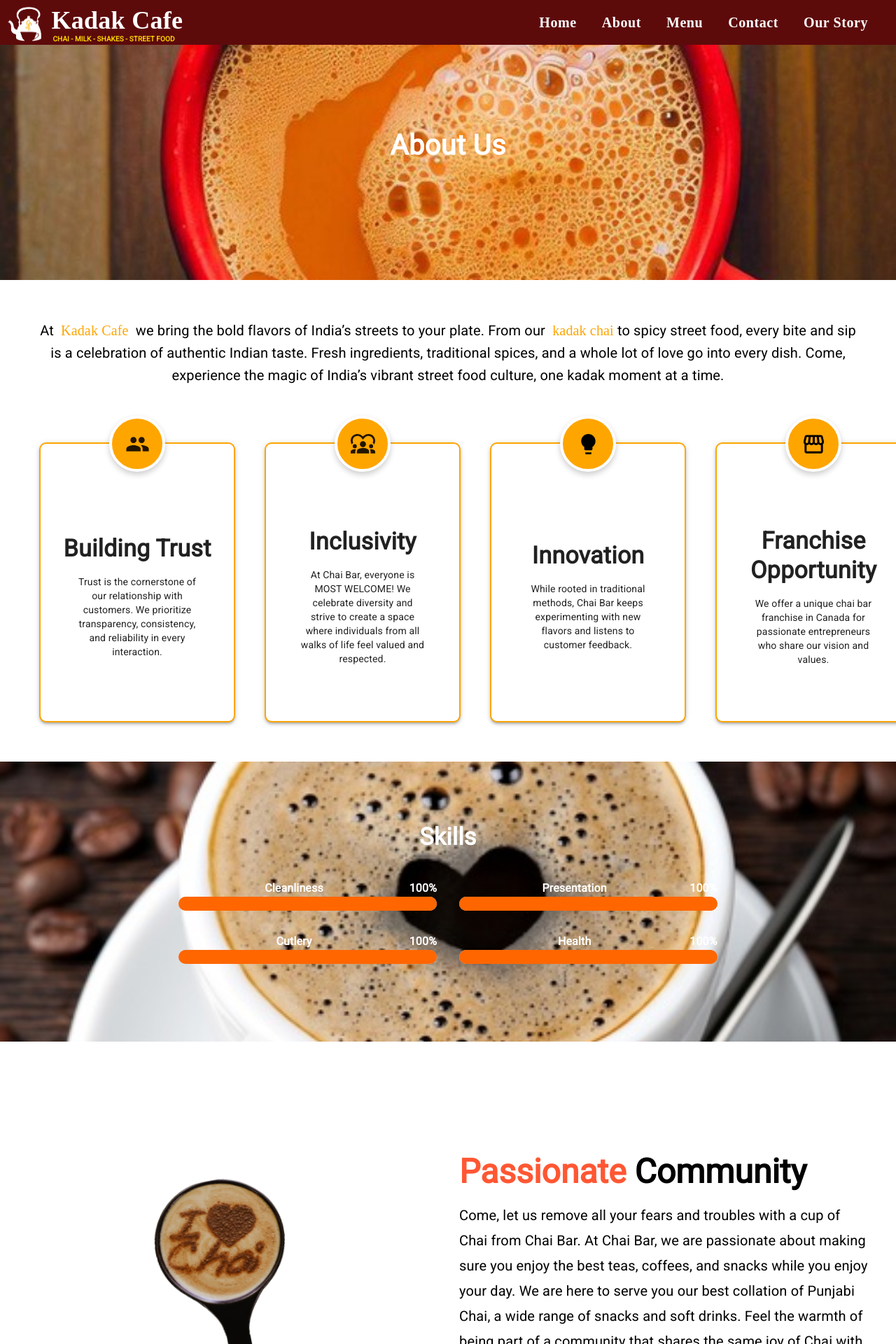
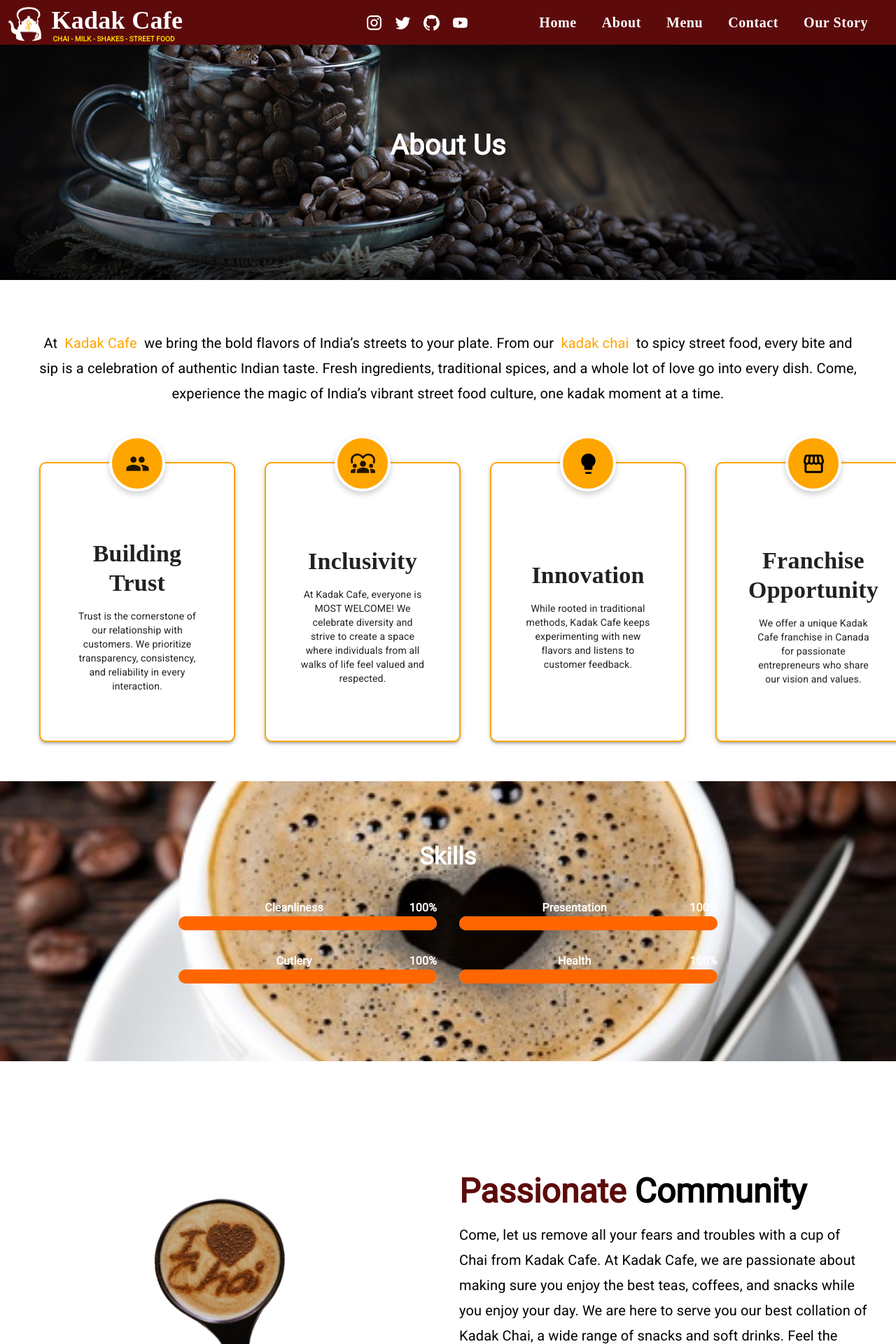
Before and after one commit to kanmanip84/KadakCafePhase1, a React (Create React App) app: page /about in a window 1280 px wide. Shown: the top 1920 px of the page at 70% size. Built offline with nearby package versions, Linux system fonts and the light colour scheme.

Commit message:
final changes

```diff
--- a/src/components/HeroSection.js
+++ b/src/components/HeroSection.js
@@ -4,8 +4,8 @@ import { Favorite, LocalCafe, People, Public } from "@mui/icons-material";
 const features = [
   { icon: <Favorite fontSize="large" />, title: "Authentic Chai Experience", text: "Transport yourself to the bustling streets of India with our authentic chai blends made using ultra-premium tea leaves and spices." },
   { icon: <LocalCafe fontSize="large" />, title: "Variety of Flavors", text: "From traditional Masala cutting chai to innovative twists like Tulsi, Gur, Adrak, Kesar, and Paan, explore our wide range of flavors!" },
-  { icon: <People fontSize="large" />, title: "Community Hub", text: "Chai Bar isn’t just a spot to have a hot drink, it’s an arena where friends, colleagues, and family gather to make connections." },
-  { icon: <Public fontSize="large" />, title: "Sustainable Sourcing", text: "Chai Bar sources ingredients directly from trusted farmers using eco-friendly production methods for a sustainable experience." },
+  { icon: <People fontSize="large" />, title: "Community Hub", text: "Kadak Cafe isn’t just a spot to have a hot drink, it’s an arena where friends, colleagues, and family gather to make connections." },
+  { icon: <Public fontSize="large" />, title: "Sustainable Sourcing", text: "Kadak Cafe sources ingredients directly from trusted farmers using eco-friendly production methods for a sustainable experience." },
 ];
 
 const HeroSection = () => {
--- a/src/components/Layout/Footer.js
+++ b/src/components/Layout/Footer.js
@@ -39,7 +39,8 @@ const Footer = () => {
             },
           }}
         >
-          All Rights Reserved &copy; Emploitech.development
+          Copyright © 2025 All Rights Reserved by The <span style={{ color: "orange" }}>KadakCafe</span>
+
         </Typography>
       </Box>
     </>
--- a/src/components/Layout/Header.js
+++ b/src/components/Layout/Header.js
@@ -3,6 +3,11 @@ import { AppBar, Toolbar, Typography, Box, Button, IconButton, Drawer, List, Lis
 import MenuIcon from "@mui/icons-material/Menu";
 import { useNavigate } from "react-router-dom";
 import logo from "../../images/HeaderLogo.png";
+
+import InstagramIcon from "@mui/icons-material/Instagram";
+import TwitterIcon from "@mui/icons-material/Twitter";
+import GitHubIcon from "@mui/icons-material/GitHub";
+import YouTubeIcon from "@mui/icons-material/YouTube";
 
 const Header = () => {
   const [mobileOpen, setMobileOpen] = useState(false);
@@ -82,7 +87,30 @@ const Header = () => {
               </Typography>
             </Box>
           </Box>
-
+          {/* Centered Social Media Icons */}
+          <Box
+            sx={{
+              display: "flex",
+              justifyContent: "center",
+              alignItems: "center",
+              flexGrow: 1,
+              "& svg": {
+                fontSize: "25px",
+                cursor: "pointer",
+                mx: 1,
+              },
+              "& svg:hover": {
+                color: "goldenrod",
+                transform: "translateY(-3px)",
+                transition: "all 400ms",
+              },
+            }}
+          >
+            <InstagramIcon />
+            <TwitterIcon />
+            <GitHubIcon />
+            <YouTubeIcon />
+          </Box>
           {/* Right Section: Desktop Navigation */}
           <Box sx={{ display: { xs: "none", sm: "flex" }, gap: { sm: "10px", md: "20px" } }}>
             {navItems.map((item) => (
--- a/src/components/PassionateCommunity.js
+++ b/src/components/PassionateCommunity.js
@@ -40,17 +40,18 @@ const PassionateCommunity = () => {
         {/* Right Side - Text Content */}
         <Grid item xs={12} md={6} sx={{ textAlign: "left", pl: { md: 5 } }}>
           <Typography variant="h3" fontWeight="bold">  {/* Increased heading size */}
-            <span style={{ color: "#ff5733" }}>Passionate</span> Community
+            <span style={{ color: "#5D0A0B" }}>Passionate</span> Community
           </Typography>
           <Typography variant="h6" sx={{  /* Increased paragraph size */
             maxWidth: "600px",
             mt: 2,
             color: "black",
             lineHeight: "1.8",
+            fontFamily:"Roboto",
           }}>
-            Come, let us remove all your fears and troubles with a cup of Chai from Chai Bar.
-            At Chai Bar, we are passionate about making sure you enjoy the best teas, coffees, and snacks while you enjoy your day.
-            We are here to serve you our best collation of Punjabi Chai, a wide range of snacks and soft drinks.
+            Come, let us remove all your fears and troubles with a cup of Chai from Kadak Cafe.
+            At Kadak Cafe, we are passionate about making sure you enjoy the best teas, coffees, and snacks while you enjoy your day.
+            We are here to serve you our best collation of Kadak Chai, a wide range of snacks and soft drinks.
             Feel the warmth of being part of a community that shares the same joy of Chai with someone, anywhere in the world.
           </Typography>
         </Grid>
--- a/src/components/Values.js
+++ b/src/components/Values.js
@@ -10,38 +10,42 @@ const values = [
   {
     icon: <Diversity1 fontSize="large" color="black" />,
     title: "Inclusivity",
-    description: "At Chai Bar, everyone is MOST WELCOME! We celebrate diversity and strive to create a space where individuals from all walks of life feel valued and respected.",
+    description: "At Kadak Cafe, everyone is MOST WELCOME! We celebrate diversity and strive to create a space where individuals from all walks of life feel valued and respected.",
   },
   {
     icon: <Lightbulb fontSize="large" style={{ color: "black" }} />,
     title: "Innovation",
-    description: "While rooted in traditional methods, Chai Bar keeps experimenting with new flavors and listens to customer feedback.",
+    description: "While rooted in traditional methods, Kadak Cafe keeps experimenting with new flavors and listens to customer feedback.",
   },
   {
     icon: <Storefront fontSize="large" style={{ color: "black" }} />,
     title: "Franchise Opportunity",
-    description: "We offer a unique chai bar franchise in Canada for passionate entrepreneurs who share our vision and values.",
+    description: "We offer a unique Kadak Cafe franchise in Canada for passionate entrepreneurs who share our vision and values.",
   },
 ];
 
 const Values = () => {
   return (
     <Box sx={{ p: 7, textAlign: "center", backgroundColor: "white", width: "100%", }}>
-      {/* Feature Boxes */}
+
       <div>
 
-         <Typography
-            variant="h6"
+      <Typography variant="h6" sx={{
 
-          > At &nbsp;
-            <span style={{ color: "orange",fontFamily:"Teko" }}>Kadak Cafe</span>&nbsp; we bring the bold flavors of India’s streets to your plate. From our
-            &nbsp;<span style={{ color: "orange" ,fontFamily:"Teko"}}>kadak chai</span>&nbsp;to spicy street food, every bite and sip is a celebration of authentic Indian taste. Fresh ingredients, traditional spices, and a whole lot of love go into every dish.
+        mt: 2,
+        color: "black",
+        lineHeight: "1.8",
+        fontFamily:"Roboto",
 
-            Come, experience the magic of India’s vibrant street food culture, one kadak moment at a time.
-          </Typography>
+    }}
+  >
+    At &nbsp;
+    <span style={{ color: "orange" }}>Kadak Cafe</span>&nbsp; we bring the bold flavors of India’s streets to your plate. From our
+    &nbsp;<span style={{ color: "orange" }}>kadak chai</span>&nbsp; to spicy street food, every bite and sip is a celebration of authentic Indian taste. Fresh ingredients, traditional spices, and a whole lot of love go into every dish.
+    Come, experience the magic of India’s vibrant street food culture, one kadak moment at a time.
+  </Typography>
+</div>
 
-
-      </div>
           <Grid container spacing={15} justifyContent="center" sx={{ mt: -5 }}>
               {values.map((item, index) => (
                 <Grid item xs={12} sm={6} md={3} key={index}>
@@ -87,10 +91,10 @@ const Values = () => {
                     </Box>
 
                     {/* Title & Description */}
-                    <Typography variant="h4" fontWeight="bold" sx={{ mt: 5 }}>
+                    <Typography variant="h4" fontWeight="bold" sx={{ mt: 5 ,fontFamily: "Teko"}}>
                       {item.title}
                     </Typography>
-                    <Typography variant="body2" sx={{ mt: 2, px: 2 }}>
+                    <Typography variant="body2" sx={{ mt: 2, px: 2,fontFamily: "Roboto" }}>
 
                       {item.description}
                     </Typography>
--- a/src/components/ViewMenu.css
+++ b/src/components/ViewMenu.css
@@ -45,7 +45,7 @@
   gap: 10px;
   font-size: 3.5rem; /* Fixed for Web */
   font-weight: bold;
-  color: orange; /* Ensures correct color */
+  color: #5D0A0B; /* Ensures correct color */
   font-family: 'Cursive', sans-serif;
   margin-bottom: 15px;
   text-align: center;
@@ -60,7 +60,7 @@
 }
 
 .highlight-text {
-  color: orange;
+  color: #5D0A0B;
   font-weight: bold;
 }
 
@@ -88,7 +88,7 @@
 
 /* Category Name */
 .viewmenu-heading {
-  background-color: orange;
+  background-color: #5D0A0B;
   color: white;
   text-align: center;
   padding: 12px 0;
@@ -178,7 +178,7 @@
     justify-content: center;
     flex-wrap: nowrap;
     gap: 5px;
-    color: orange;
+    color: #5D0A0B;
   }
 
   .bhaap {
@@ -228,7 +228,7 @@
     justify-content: center;
     flex-wrap: nowrap;
     gap: 5px;
-    color: orange;
+    color: #5D0A0B;
   }
 
   .bhaap {
--- a/src/pages/About.js
+++ b/src/pages/About.js
@@ -41,7 +41,7 @@ const About = () => {
           paddingTop: "80px", // Ensure there's space for header
         }}
       >
-        <Typography variant="h4" fontWeight="bold" sx={{ fontSize: "2.5rem", mb: 5, mt: -3 }}>
+        <Typography variant="h4" fontWeight="bold" sx={{ fontSize: "2.5rem", mb: 5, mt: -3 ,color:"white"}}>
           About Us
         </Typography>
       </Box>
--- a/src/pages/OurStory.js
+++ b/src/pages/OurStory.js
@@ -1,22 +1,50 @@
 import React from "react";
 import Footer from "../components/Layout/Footer";
 import Header from "./../components/Layout/Header";
-import { Typography } from "@mui/material";
+import { Box,Typography } from "@mui/material";
 
 const OurStory = () => {
   return (
     <>
       <Header />
       <div style={styles.container}>
-      <h2 style={styles.heading}>
-      <Typography
-            variant="h2"
-            fontWeight="bold"
-            sx={{ textShadow: "2px 2px 10px rgba(0,0,0,0.7)" }}
-          >
 
-          </Typography>
-        Our Story</h2>
+      <Box
+  sx={{
+    display: "flex",
+    flexDirection: "column",
+    alignItems: "center",
+    justifyContent: "center",
+    textAlign: "center",
+    mt: 5,
+    mb: 5,
+    width: "100%",
+  }}
+>
+  <Typography
+    variant="h3"
+    fontWeight="bold"
+    sx={{
+      fontSize: { xs: "2rem", md: "2.5rem" },
+      mb: 1,
+      fontFamily: "Teko",
+      color: "#5D0A0B",
+    }}
+  >
+    Our Story
+  </Typography>
+  <Box
+    sx={{
+      width: { xs: "50%", sm: "40%", md: "30%" },
+      maxWidth: "200px",
+      height: "3px",
+      backgroundColor: "#5D0A0B",
+      mx: "auto",
+    }}
+  />
+</Box>
+
+         <br></br><br></br>
 
         {/* ✅ First Row */}
         <div style={styles.firstRow}>
```
Also changed, not shown: src/components/Food.js (+38 -16 lines), src/components/WhyChaiBar.js (+4 -4 lines), src/pages/Contact.js (+13 -24 lines), src/pages/ViewMenu.js (+30 -15 lines), public/image/aboutfoam.jpg, 1 other file (tests, documents, lock files or other folders).
